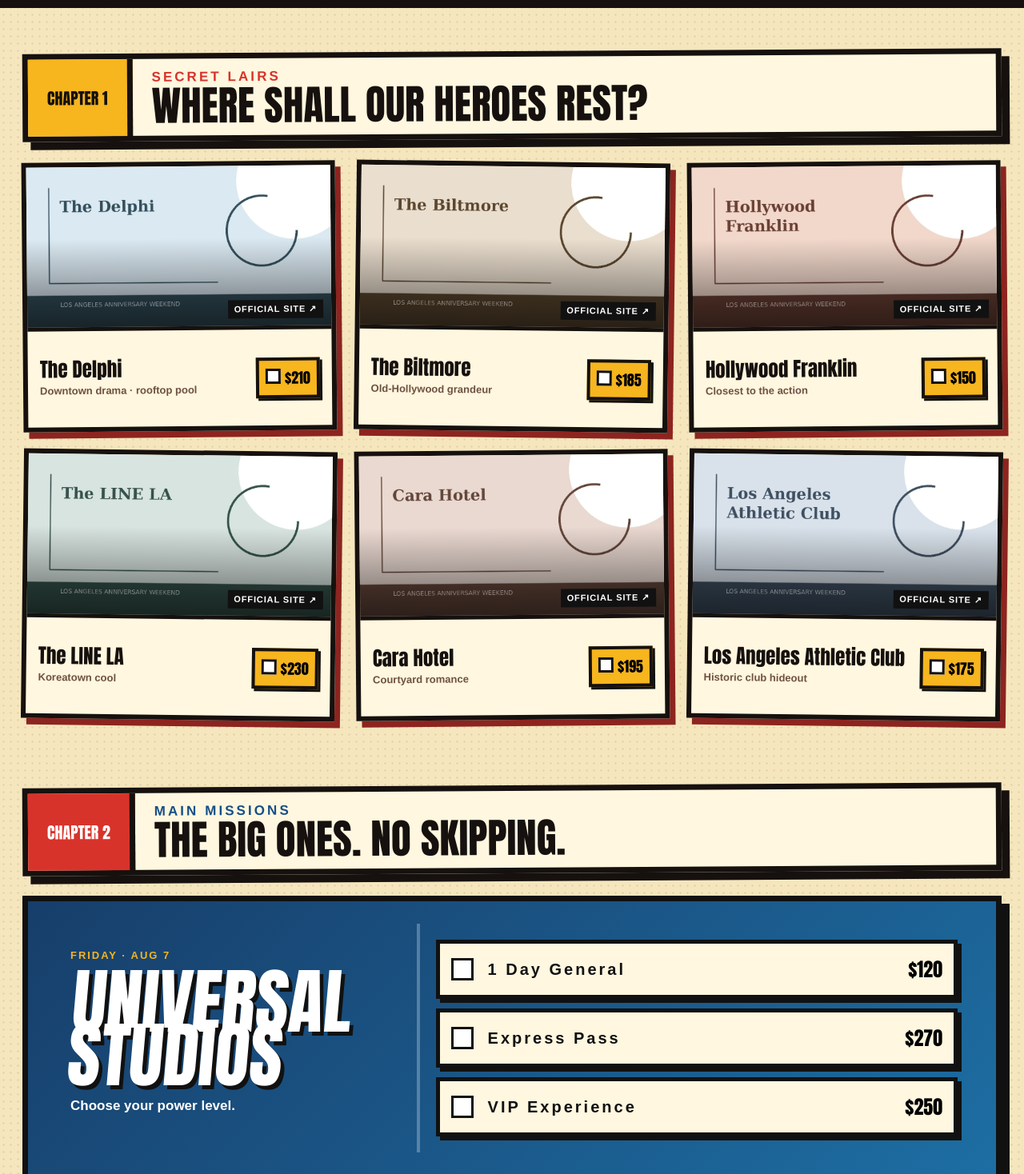
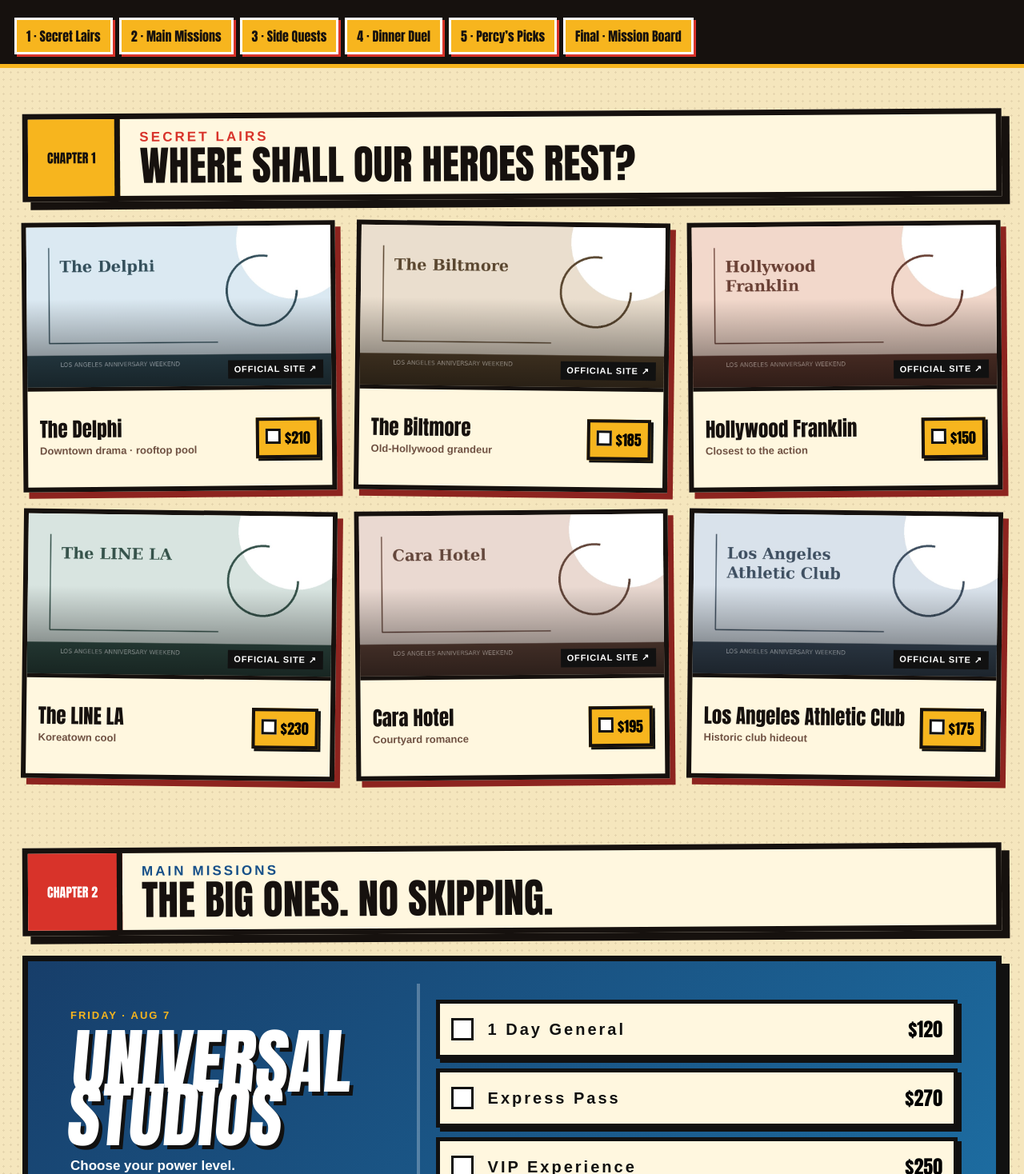
Before and after one commit to U-Adam/LA-Anniversary, a Next.js app: page / in a window 1280 px wide. Shown: the part 742-2210 px from the top of the page at 80% size. Built offline with nearby package versions, Linux system fonts and the light colour scheme.

Commit message:
Make chapters clickable and simplify Percy chapter

```diff
--- a/app/page.tsx
+++ b/app/page.tsx
@@ -3,7 +3,6 @@
 import { useEffect, useMemo, useState } from "react";
 
 type Choice = { name: string; price: number; url: string; image: string; note: string };
-type Pick = Choice & { group: string };
 
 const hotels: Choice[] = [
   { name: "The Delphi", price: 210, url: "https://www.thedelphihotel.com/", image: "/assets/hotels/the-delphi.jpg", note: "Downtown drama · rooftop pool" },
@@ -22,7 +21,7 @@
 
 const addons: Choice[] = [
   { name: "Studio Tour", price: 80, url: "https://www.wbstudiotour.com/", image: "/assets/food/academy-museum.jpg", note: "Backlots & movie magic" },
-  { name: "Hiking Tour", price: 45, url: "https://www.laparks.org/griffithpark/", image: "/assets/food/lacma.jpg", note: "Fern Dell → Observatory" },
+  { name: "Griffith Hike + Observatory", price: 45, url: "https://www.laparks.org/griffithpark/", image: "/assets/food/lacma.jpg", note: "Fern Dell → Observatory" },
   { name: "Musée & Frank", price: 95, url: "https://www.academymuseum.org/", image: "/assets/food/musso-and-frank-grill.jpg", note: "Museum, then martinis" },
 ];
 
@@ -34,24 +33,21 @@
   { name: "Bacetti · Italian", price: 145, url: "https://www.bacetti.com/", image: "/assets/food/bacetti.jpg", note: "Echo Park romance" },
 ];
 
-const percyPicks: Pick[] = [
-  { group: "Coffee", name: "Go Get Em Tiger", price: 18, url: "https://gget.com/", image: "/assets/food/cara.jpg", note: "Caffeine side quest" },
-  { group: "Coffee", name: "Maru Coffee", price: 18, url: "https://www.marucoffee.com/", image: "/assets/food/firefly.jpg", note: "Percy approves the foam" },
-  { group: "Coffee", name: "Alfred Coffee", price: 20, url: "https://www.alfred.la/", image: "/assets/food/yamashiro-hollywood.jpg", note: "But first, obviously" },
-  { group: "Lunch", name: "Fanny’s", price: 75, url: "https://www.fannysla.com/", image: "/assets/food/academy-museum.jpg", note: "Museum lunch with style" },
-  { group: "Lunch", name: "Little Dom’s", price: 80, url: "https://www.littledoms.com/", image: "/assets/food/bacetti.jpg", note: "Los Feliz comfort" },
-  { group: "Lunch", name: "Grand Central Market", price: 45, url: "https://grandcentralmarket.com/", image: "/assets/food/bowery-bungalow.jpg", note: "Choose your own delicious chaos" },
-  { group: "Bakery", name: "Voodoo Doughnut", price: 24, url: "https://www.voodoodoughnut.com/find-us/universal-citywalk-hollywood/", image: "/assets/food/cara.jpg", note: "Sugar power-up" },
-  { group: "Bakery", name: "Tartine", price: 32, url: "https://tartinebakery.com/los-angeles", image: "/assets/food/kismet.jpg", note: "Pastry boss battle" },
-  { group: "Dessert", name: "Rendezvous Court", price: 55, url: "https://www.millenniumhotels.com/en/los-angeles/millennium-biltmore-hotel-los-angeles/dining/rendezvous-court/", image: "/assets/food/mother-wolf.jpg", note: "Tea beneath painted ceilings" },
-];
-
 const quotes = [
   "“You had me at hello.”",
   "“To me, you are perfect.”",
   "“As you wish.”",
   "“I’m also just a girl, standing in front of a boy…”",
   "“You make me want to be a better man.”",
+];
+
+const chapterLinks = [
+  ["chapter-1", "1 · Secret Lairs"],
+  ["chapter-2", "2 · Main Missions"],
+  ["chapter-3", "3 · Side Quests"],
+  ["chapter-4", "4 · Dinner Duel"],
+  ["chapter-5", "5 · Percy’s Picks"],
+  ["mission-board", "Final · Mission Board"],
 ];
 
 function ChoiceCard({ item, selected, onSelect }: { item: Choice; selected: boolean; onSelect: () => void }) {
@@ -61,13 +57,8 @@
         <span className="official">OFFICIAL SITE ↗</span>
       </a>
       <div className="card-copy">
-        <div>
-          <h3>{item.name}</h3>
-          <p>{item.note}</p>
-        </div>
-        <button className="check" onClick={onSelect} aria-pressed={selected}>
-          <span>{selected ? "✓" : ""}</span>${item.price}
-        </button>
+        <div><h3>{item.name}</h3><p>{item.note}</p></div>
+        <button className="check" onClick={onSelect} aria-pressed={selected}><span>{selected ? "✓" : ""}</span>${item.price}</button>
       </div>
     </article>
   );
@@ -78,7 +69,6 @@
   const [uni, setUni] = useState<number | null>(null);
   const [addOn, setAddOn] = useState<number[]>([]);
   const [dinner, setDinner] = useState<number | null>(null);
-  const [picks, setPicks] = useState<number[]>([]);
   const [taxes, setTaxes] = useState(true);
   const [effect, setEffect] = useState<"slice" | "dice" | "percy" | null>(null);
   const movie = 70;
@@ -88,8 +78,11 @@
     if (!saved) return;
     try {
       const s = JSON.parse(saved);
-      setHotel(s.hotel ?? null); setUni(s.uni ?? null); setAddOn(s.addOn ?? []);
-      setDinner(s.dinner ?? null); setPicks(s.picks ?? []); setTaxes(s.taxes ?? true);
+      setHotel(s.hotel ?? null);
+      setUni(s.uni ?? null);
+      setAddOn(s.addOn ?? []);
+      setDinner(s.dinner ?? null);
+      setTaxes(s.taxes ?? true);
     } catch {}
   }, []);
 
@@ -103,17 +96,19 @@
     (hotel === null ? 0 : hotels[hotel].price) +
     (uni === null ? 0 : universal[uni].price) + movie +
     addOn.reduce((sum, i) => sum + addons[i].price, 0) +
-    (dinner === null ? 0 : dinners[dinner].price) +
-    picks.reduce((sum, i) => sum + percyPicks[i].price, 0),
-  [hotel, uni, addOn, dinner, picks]);
+    (dinner === null ? 0 : dinners[dinner].price),
+  [hotel, uni, addOn, dinner]);
   const tax = taxes ? Math.round(subtotal * .095) : 0;
   const total = subtotal + tax;
 
   const save = () => {
-    localStorage.setItem("slice-dice-percy-plan", JSON.stringify({ hotel, uni, addOn, dinner, picks, taxes }));
+    localStorage.setItem("slice-dice-percy-plan", JSON.stringify({ hotel, uni, addOn, dinner, taxes }));
     alert("MISSION SAVED!");
   };
-  const reset = () => { setHotel(null); setUni(null); setAddOn([]); setDinner(null); setPicks([]); localStorage.removeItem("slice-dice-percy-plan"); };
+  const reset = () => {
+    setHotel(null); setUni(null); setAddOn([]); setDinner(null);
+    localStorage.removeItem("slice-dice-percy-plan");
+  };
   const summary = [
     "SLICE, DICE & PERCY — LA ANNIVERSARY MISSION",
     hotel === null ? "Hotel: TBD" : `Hotel: ${hotels[hotel].name} — $${hotels[hotel].price}`,
@@ -121,7 +116,6 @@
     `The Odyssey · 70mm IMAX — $${movie}`,
     `Add-ons: ${addOn.length ? addOn.map(i => addons[i].name).join(", ") : "None"}`,
     `Dinner: ${dinner === null ? "TBD" : dinners[dinner].name}`,
-    `Percy's Picks: ${picks.length ? picks.map(i => percyPicks[i].name).join(", ") : "None"}`,
     `Estimated total: $${total}`,
   ].join("\n");
   const mail = `mailto:?subject=${encodeURIComponent("Our LA Anniversary Mission")}&body=${encodeURIComponent(summary)}`;
@@ -140,43 +134,43 @@
       </section>
 
       {effect && <div className={`effect effect-${effect}`} onClick={() => setEffect(null)}>
-        {effect === "slice" && <><div className="rainbow" /><div className="dolphin d1">🐬</div><div className="dolphin d2">🐬</div><strong>FULL BODY!</strong></>}
+        {effect === "slice" && <><div className="rainbow" />{Array.from({ length: 14 }).map((_, i) => <div className={`dolphin d${i % 2 + 1}`} key={i} style={{ animationDelay: `${i * .08}s`, top: `${5 + (i % 6) * 14}%` }}>🐬</div>)}<strong>FULL BODY!</strong></>}
         {effect === "dice" && <><div className="dice-storm">{Array.from({ length: 18 }).map((_, i) => <i key={i}>⚄</i>)}</div><strong>{quotes[Math.floor(Math.random() * quotes.length)]}</strong></>}
         {effect === "percy" && <><strong>THINK FAST!</strong><div className="percy-charge">🧸</div><b>WHUMP!</b></>}
       </div>}
 
+      <nav aria-label="Chapter navigation" style={{ position: "sticky", top: 0, zIndex: 20, display: "flex", gap: 8, overflowX: "auto", padding: "12px 18px", background: "#16110e", borderBottom: "5px solid #f7b51e" }}>
+        {chapterLinks.map(([id, label]) => <a key={id} href={`#${id}`} style={{ flex: "0 0 auto", color: "#16110e", background: "#f7b51e", border: "3px solid white", padding: "8px 12px", textDecoration: "none", boxShadow: "3px 3px 0 #d8332a" }}>{label}</a>)}
+      </nav>
+
       <div className="story-shell">
         <section className="chapter" id="chapter-1">
-          <header><span>CHAPTER 1</span><div><p>SECRET LAIRS</p><h2>WHERE SHALL OUR HEROES REST?</h2></div></header>
+          <header><a href="#chapter-1" style={{ display: "flex", alignItems: "center", background: "#f7b51e", padding: "18px 24px", borderRight: "7px solid #16110e", color: "inherit", textDecoration: "none", whiteSpace: "nowrap" }}>CHAPTER 1</a><div><p>SECRET LAIRS</p><h2>WHERE SHALL OUR HEROES REST?</h2></div></header>
           <div className="card-grid">{hotels.map((x, i) => <ChoiceCard key={x.name} item={x} selected={hotel === i} onSelect={() => setHotel(hotel === i ? null : i)} />)}</div>
         </section>
 
-        <section className="chapter chapter-red">
-          <header><span>CHAPTER 2</span><div><p>MAIN MISSIONS</p><h2>THE BIG ONES. NO SKIPPING.</h2></div></header>
-          <div className="mission-splash">
-            <div><b>FRIDAY · AUG 7</b><h3>UNIVERSAL<br />STUDIOS</h3><p>Choose your power level.</p></div>
-            <div className="uni-options">{universal.map((x, i) => <button key={x.name} onClick={() => setUni(uni === i ? null : i)} className={uni === i ? "active" : ""}><span>{uni === i ? "✓" : ""}</span><b>{x.name}</b><em>${x.price}</em></button>)}</div>
-          </div>
+        <section className="chapter chapter-red" id="chapter-2">
+          <header><a href="#chapter-2" style={{ display: "flex", alignItems: "center", background: "#d8332a", color: "white", padding: "18px 24px", borderRight: "7px solid #16110e", textDecoration: "none", whiteSpace: "nowrap" }}>CHAPTER 2</a><div><p>MAIN MISSIONS</p><h2>THE BIG ONES. NO SKIPPING.</h2></div></header>
+          <div className="mission-splash"><div><b>FRIDAY · AUG 7</b><h3>UNIVERSAL<br />STUDIOS</h3><p>Choose your power level.</p></div><div className="uni-options">{universal.map((x, i) => <button key={x.name} onClick={() => setUni(uni === i ? null : i)} className={uni === i ? "active" : ""}><span>{uni === i ? "✓" : ""}</span><b>{x.name}</b><em>${x.price}</em></button>)}</div></div>
           <div className="odyssey-panel"><div className="odyssey-art">70<span>MM</span></div><div><b>SATURDAY · AUG 8 · 2:50 PM</b><h3>THE ODYSSEY</h3><p>70mm IMAX · TCL Chinese Theatre</p><a href="https://www.tclchinesetheatres.com/" target="_blank" rel="noreferrer">MISSION LOCKED · $70 ↗</a></div></div>
         </section>
 
-        <section className="chapter">
-          <header><span>CHAPTER 3</span><div><p>BONUS ADVENTURES</p><h2>HOW DEEP DOES THE SIDE QUEST GO?</h2></div></header>
+        <section className="chapter" id="chapter-3">
+          <header><a href="#chapter-3" style={{ display: "flex", alignItems: "center", background: "#f7b51e", padding: "18px 24px", borderRight: "7px solid #16110e", color: "inherit", textDecoration: "none", whiteSpace: "nowrap" }}>CHAPTER 3</a><div><p>SIDE QUESTS</p><h2>HOW DEEP DOES THE SIDE QUEST GO?</h2></div></header>
           <div className="card-grid three">{addons.map((x, i) => <ChoiceCard key={x.name} item={x} selected={addOn.includes(i)} onSelect={() => setAddOn(addOn.includes(i) ? addOn.filter(n => n !== i) : [...addOn, i])} />)}</div>
         </section>
 
-        <section className="chapter chapter-red">
-          <header><span>CHAPTER 4</span><div><p>DINNER DUEL</p><h2>TONIGHT’S BATTLE. YOU DECIDE.</h2></div></header>
+        <section className="chapter chapter-red" id="chapter-4">
+          <header><a href="#chapter-4" style={{ display: "flex", alignItems: "center", background: "#d8332a", color: "white", padding: "18px 24px", borderRight: "7px solid #16110e", textDecoration: "none", whiteSpace: "nowrap" }}>CHAPTER 4</a><div><p>DINNER DUEL</p><h2>TONIGHT’S BATTLE. YOU DECIDE.</h2></div></header>
           <div className="card-grid">{dinners.map((x, i) => <ChoiceCard key={x.name} item={x} selected={dinner === i} onSelect={() => setDinner(dinner === i ? null : i)} />)}</div>
         </section>
 
-        <section className="chapter">
-          <header><span>CHAPTER 5</span><div><p>PERCY’S PICKS</p><h2>THE BEAR HAS NOTES.</h2></div></header>
-          <div className="percy-callout"><span>🧸</span><p>He has no money. He has no driver’s license. He has <b>opinions.</b></p></div>
-          <div className="card-grid">{percyPicks.map((x, i) => <ChoiceCard key={x.name} item={x} selected={picks.includes(i)} onSelect={() => setPicks(picks.includes(i) ? picks.filter(n => n !== i) : [...picks, i])} />)}</div>
+        <section className="chapter" id="chapter-5">
+          <header style={{ marginBottom: 0 }}><a href="#chapter-5" style={{ display: "flex", alignItems: "center", background: "#f7b51e", padding: "18px 24px", borderRight: "7px solid #16110e", color: "inherit", textDecoration: "none", whiteSpace: "nowrap" }}>CHAPTER 5</a><div><h2>PERCY’S PICKS</h2></div></header>
+          <div role="img" aria-label="Percy" style={{ minHeight: 520, border: "7px solid #16110e", borderTop: 0, boxShadow: "10px 10px 0 #d8332a", backgroundImage: "url('/assets/reference/comic-cover.webp')", backgroundSize: "cover", backgroundPosition: "84% 55%" }} />
         </section>
 
-        <section className="mission-board">
+        <section className="mission-board" id="mission-board">
           <div className="board-title"><span>FINAL CHAPTER</span><h2>MISSION BOARD</h2><p>YOUR ADVENTURE, ASSEMBLED.</p></div>
           <div className="ledger">
             <Line label="Hotel" value={hotel === null ? "CHOOSE A LAIR" : `${hotels[hotel].name} · $${hotels[hotel].price}`} />
@@ -184,7 +178,6 @@
             <Line label="Odyssey" value={`70mm IMAX · $${movie}`} />
             <Line label="Add-ons" value={addOn.length ? `${addOn.map(i => addons[i].name).join(" + ")} · $${addOn.reduce((s, i) => s + addons[i].price, 0)}` : "NONE YET"} />
             <Line label="Dinner" value={dinner === null ? "THE DUEL AWAITS" : `${dinners[dinner].name} · $${dinners[dinner].price}`} />
-            <Line label="Percy’s Picks" value={picks.length ? `${picks.length} SELECTED · $${picks.reduce((s, i) => s + percyPicks[i].price, 0)}` : "THE BEAR AWAITS"} />
             <label className="tax-line"><input type="checkbox" checked={taxes} onChange={e => setTaxes(e.target.checked)} /><span>Estimate taxes &amp; fees</span><b>${tax}</b></label>
             <div className="total"><span>RUNNING TOTAL</span><strong>${total}</strong></div>
             <div className="board-actions"><button onClick={save}>SAVE ITINERARY</button><a href={mail}>EMAIL ITINERARY</a><button onClick={reset} className="danger">RESET</button></div>
```
